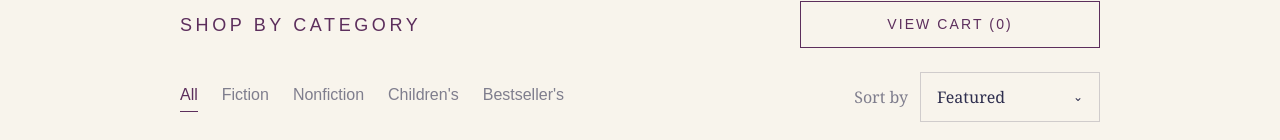
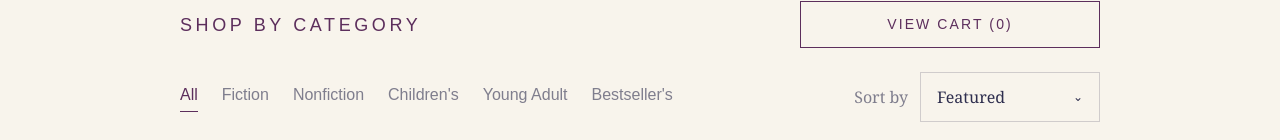
Before and after one commit to Thecodebarbie/book-haven-bookstore, a Next.js app: page /gallery in a window 1280 px wide. Shown: the part 660-800 px from the top of the page. Built offline with nearby package versions, Linux system fonts and the light colour scheme.

Commit message:
Add gallery category filtering with All, Fiction, Nonfiction, Children's, Young Adult, and Bestsellers support

```diff
--- a/src/app/gallery/page.js
+++ b/src/app/gallery/page.js
@@ -11,8 +11,10 @@ export default function Gallery() {
   const [orderComplete, setOrderComplete] = useState(false);
   const [addedProductId, setAddedProductId] = useState(null);
   const [savedProducts, setSavedProducts] = useState([]);
-  // Undo Recently Bookmarked Product in Cart
+    // Undo Recently Bookmarked Product in Cart
   const [recentlyBookmarked, setRecentlyBookmarked] = useState(null);
+  // Selected Gallery Category
+const [selectedCategory, setSelectedCategory] = useState("All");
 
 
   // Close Mini Cart When Clicking Outside
@@ -153,7 +155,7 @@ const undoBookmark = () => {
       title: "Notes on Stillness",
       author: "Jordan Ellis",
       price: 19,
-      category: "Nonfiction",
+      category: ["Nonfiction", "Young Adult", "Bestsellers"],
       image: "/images/notes-on-stillness.png",
     },
     {
@@ -169,7 +171,7 @@ const undoBookmark = () => {
       title: "Velvet Hours",
       author: "Elise Monroe",
       price: 18,
-      category: "Fiction",
+      category: ["Fiction", "Young Adult", "Bestsellers"],
       image: "/images/velvet.png",
     },
     {
@@ -177,14 +179,14 @@ const undoBookmark = () => {
       title: "Whisper's of The Forgotten",
       author: "Elise Monroe",
       price: 22,
-      category: "Fiction",
+      category: ["Fiction", "Young Adult", "Bestsellers"],
       image: "/images/whispers.png",
     },
     // Client-Provided Products
     {
       id: 12,
       title: "Brie Mine 4Ever",
-      category: "Books",
+      category: ["Books", "Bestsellers"],
       image: "/images/Client3_Book1.png",
     },
     {
@@ -214,7 +216,7 @@ const undoBookmark = () => {
     {
       id: 17,
       title: "EAT .",
-      category: "Magazines",
+      category: ["Magazines", "Bestsellers"],
       image: "/images/Client3_Magazine3.png",
     },
     {
@@ -236,6 +238,13 @@ const undoBookmark = () => {
       image: "/images/Client3_ToteBag.png",
     },
   ];
+
+  // Filter Gallery Products By Category
+const filteredBooks =
+  selectedCategory === "All"
+    ? books
+    : books.filter((book) => book.category.includes(selectedCategory));
+
 
   // Cart Products With Bookmark Undo Placeholder
 const displayedCart = [...cart];
@@ -486,6 +495,7 @@ if (recentlyBookmarked) {
         <div className="flex items-center gap-6">
           <button
             type="button"
+            onClick={() => setSelectedCategory("All")}
             className="border-b border-[#5C2E5C] pb-1 text-[#5C2E5C]"
           >
             All
@@ -493,6 +503,7 @@ if (recentlyBookmarked) {
 
           <button
             type="button"
+            onClick={() => setSelectedCategory("Fiction")}
             className="pb-1  text-[#2E2E4E]/60 hover:text-[#5C2E5C]"
           >
             Fiction
@@ -500,6 +511,7 @@ if (recentlyBookmarked) {
 
           <button
             type="button"
+            onClick={() => setSelectedCategory("Nonfiction")}
             className="pb-1  text-[#2E2E4E]/60 hover:text-[#5C2E5C]"
           >
             Nonfiction
@@ -507,13 +519,23 @@ if (recentlyBookmarked) {
 
           <button
             type="button"
+            onClick={() => setSelectedCategory("Children's")}
             className="pb-1  text-[#2E2E4E]/60 hover:text-[#5C2E5C]"
           >
             Children&apos;s
           </button>
 
+            <button
+  type="button"
+  onClick={() => setSelectedCategory("Young Adult")}
+  className="pb-1 text-[#2E2E4E]/60 hover:text-[#5C2E5C]"
+>
+  Young Adult
+</button>
+
           <button
             type="button"
+            onClick={() => setSelectedCategory("Bestsellers")}
             className="pb-1  text-[#2E2E4E]/60 hover:text-[#5C2E5C]"
           >
             Bestseller&apos;s
@@ -716,7 +738,7 @@ if (recentlyBookmarked) {
       {/* Gallery Product Grid */}
       <section className="px-45 pb-16">
         <div className="grid grid-cols-5 gap-x-6 gap-y-10">
-          {books.map((book) => (
+          {filteredBooks.map((book) => (
             <div key={book.id} className="group">
               {/* Gallery Product Image */}
               <div className="relative mb-4 h-100 overflow-hidden bg-[#F8F4EC]">
```
